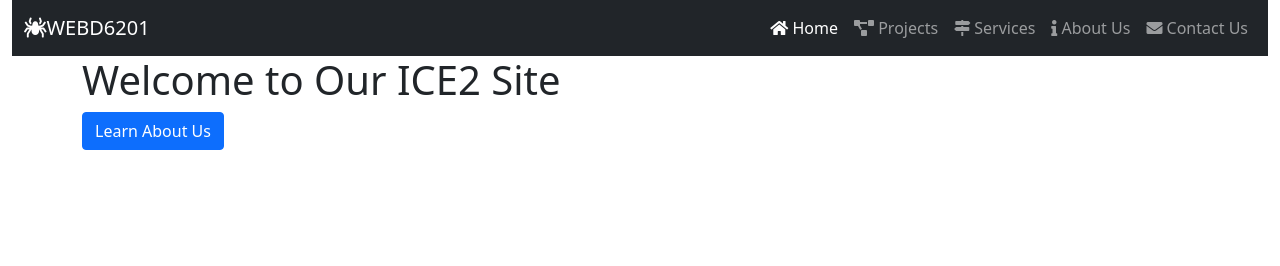
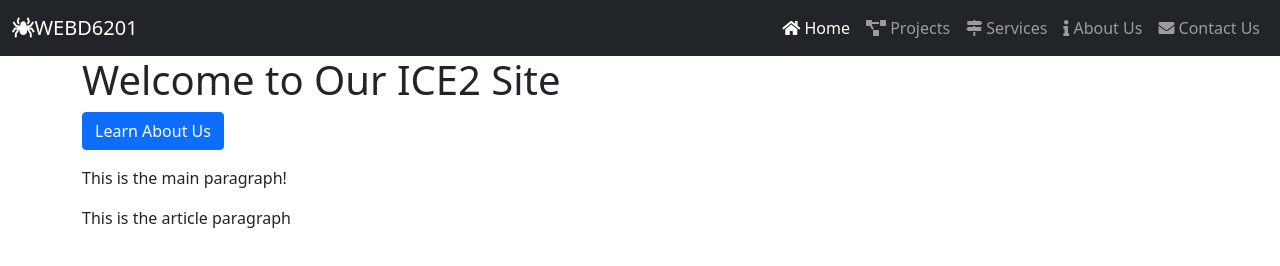
Before and after one commit to DCcodychaplin/DCcodychaplin.github.io, a website: page index.html in a window 1280 px wide. Drawn offline with nearby package versions, Linux system fonts and the light colour scheme.

Commit message:
updated ICE2

```diff
--- a/Scripts/app.js
+++ b/Scripts/app.js
@@ -10,6 +10,33 @@
             location.href = "about.html";
         });
     }
+
+    // get reference/insertion point
+    let MainContent = document.getElementsByTagName("main")[0];
+    let DocumentBody = document.body;
+
+    // create HTML elements
+    let MainParagraph = document.createElement("p");
+    let Article = document.createElement("article");
+    let ArticleParagraph = `<p id="ArticleParagraph" class="mt-3">This is the article paragraph</p>`;
+
+    // configure elements
+    MainParagraph.setAttribute("id", "MainParagraph");
+    MainParagraph.setAttribute("class", "mt-3");
+    let AString = "This is";
+    let AnotherString = `${AString} the main paragraph!`
+    MainParagraph.textContent = AnotherString;
+    Article.setAttribute("class", "container");
+
+
+
+    // insert element
+    MainContent.appendChild(MainParagraph);
+    Article.innerHTML = ArticleParagraph;
+    DocumentBody.appendChild(Article);
+
+    // delete element
+    //document.getElementById("AboutUsButton").remove();
 
     // named function
     function Start()
--- a/index.html
+++ b/index.html
@@ -11,7 +11,7 @@
     <link rel="stylesheet" href="./Content/app.css">
 </head>
 <body>
-    <nav class="container-fluid">
+    <header>
         <nav class="navbar navbar-expand-lg navbar-dark bg-dark">
             <div class="container-fluid">
               <a class="navbar-brand" href="index.html"><i class="fas fa-spider"></i>WEBD6201</a>
@@ -39,13 +39,13 @@
               </div>
             </div>
           </nav>
-    </nav>
+    </header>
 
 
-    <div class="container">
+    <main class="container">
         <h1 class="mb-2">Welcome to Our ICE2 Site</h1>
         <button id="AboutUsButton" class="btn btn-primary">Learn About Us</button>
-    </div>
+    </main>
 
     <!-- Script Section -->
     <script src="./node_modules/jquery/dist/jquery.min.js"></script>
```
